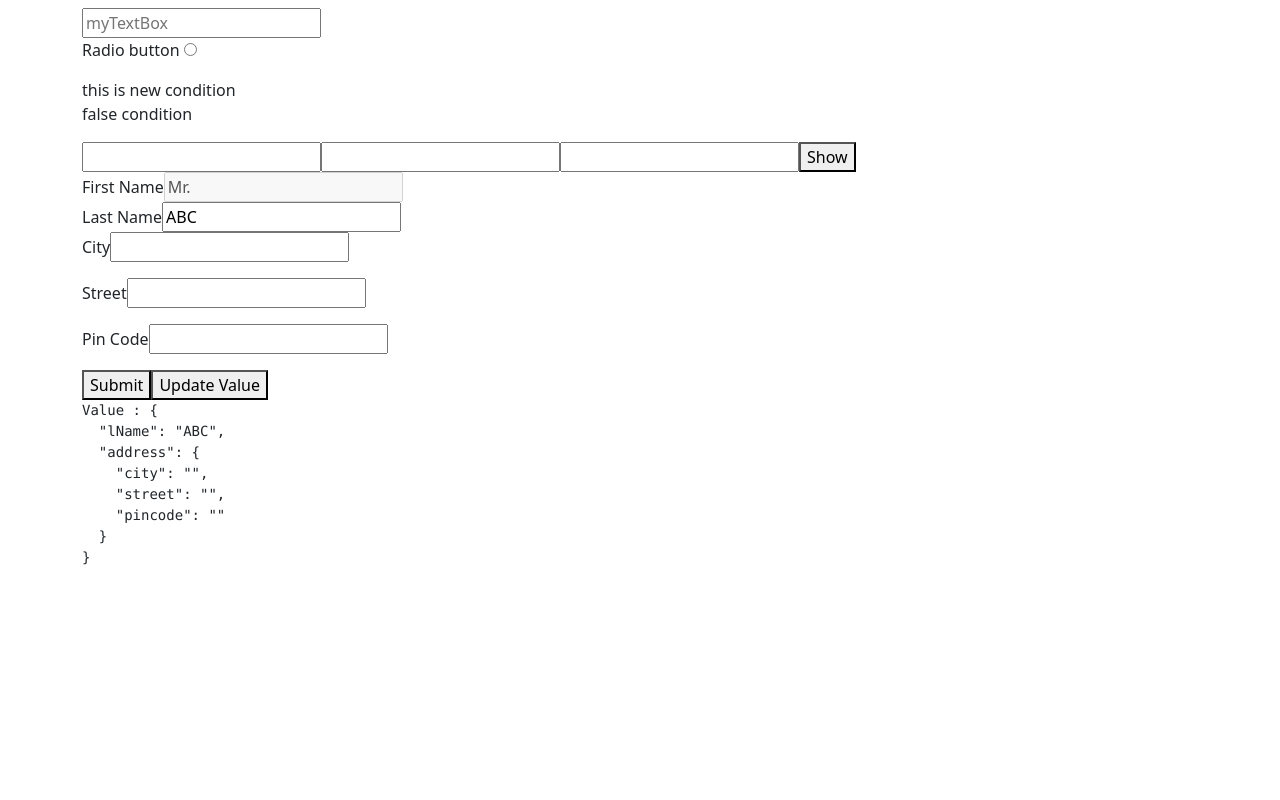
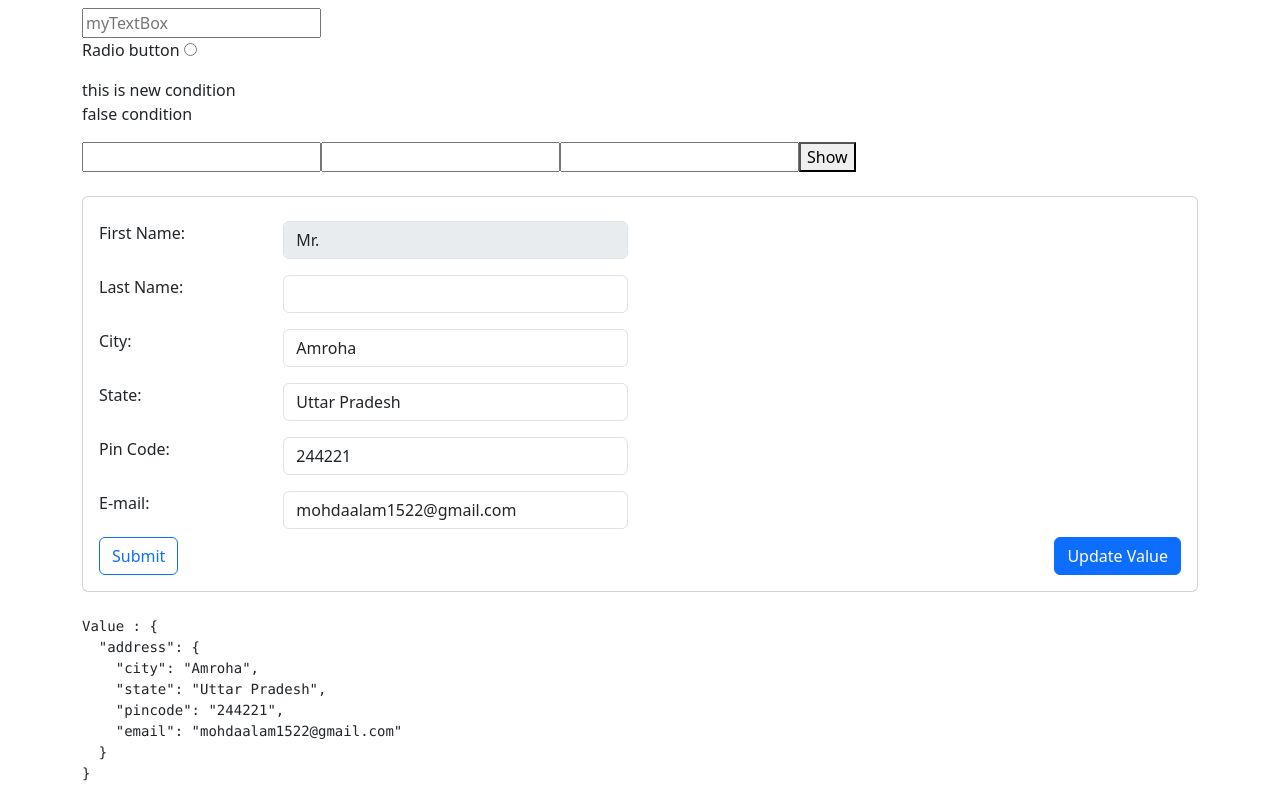
Before and after one commit to Mohdaalam1522/angular-ux, an Angular app: page / in a window 1280 px wide. Shown: the part 2738-3538 px from the top of the page. Before the commit the page ends 3322 px from the top, so only its background shows below. Built offline with nearby package versions, Linux system fonts and the light colour scheme.

Commit message:
Angular Form Validation

```diff
--- a/src/app/app.component.css
+++ b/src/app/app.component.css
@@ -1,3 +1,10 @@
 body{
     color:red;
 }
+
+.input-error {
+    border: red 1px solid;
+}
+.input-error-blue{
+    border: blue 1px solid;
+}
--- a/src/app/app.component.html
+++ b/src/app/app.component.html
@@ -1,4 +1,3 @@
-
 <div class="container">
     <label for="customRange1" class="form-label">Example range</label>
     <input type="range" class="form-range" id="customRange1">
@@ -23,41 +22,85 @@
     <button [disabled]="false">I am disabled</button>
     <div>Data from Child component: {{dataFromParent | json}}</div>
     <div>Data from Grand Child: {{myGrandChildData}}</div>
-<app-my-child [parent]="myName"[child]="childName" [mychild]="myParent" (myCustomersData)="myChildData($event)"  (myToggleFlag)="toggleData($event)" (mybuttonflag)="data($event)" (myText)="text($event)" (myCustomersName)="class($event)" (myChildParent) ="parentData($event)" (myChildOut)="datachild($event)" (dataFromGrandChild)="grandChildData($event)"></app-my-child>
+    <app-my-child [parent]="myName" [child]="childName" [mychild]="myParent" (myCustomersData)="myChildData($event)"
+        (myToggleFlag)="toggleData($event)" (mybuttonflag)="data($event)" (myText)="text($event)"
+        (myCustomersName)="class($event)" (myChildParent)="parentData($event)" (myChildOut)="datachild($event)"
+        (dataFromGrandChild)="grandChildData($event)"></app-my-child>
     <button [disabled]="myGrandChildData" class="btn btn-outline-primary mx-2"> disableBtn</button>
     {{ 2 | pipe:10 }}
     <app-my-child (myCustomersData)="myChildData($event)"></app-my-child>
 
+    <div class="card my-4">
+        <div class="card-body">
+            <form #myTemplate="ngForm" (ngSubmit)="onSubmit(myTemplate)">
+                <div class="row py-2">
+                    <div class="col-md-2">
+                        <label for="fName">First Name:</label>
+                    </div>
+                    <div class="col-md-4">
+                        <input class="form-control" type="text" id="fName" name="fName" [(ngModel)]="formValue.fName"
+                            required maxlength="5" disabled="">
+                    </div>
 
-    <form #myTemplate="ngForm" (ngSubmit)="onSubmit(myTemplate)">
-        <div>
-            <label for="fName">First Name</label>
-            <input type="text" id="fName" name="fName" [(ngModel)]="formValue.fName" required maxlength="5" disabled="">
+
                 </div>
-        <div>
-            <label for="lName">Last Name</label>
-            <input type="text" id="lName" name="lName" [(ngModel)]="formValue.lName" required>
+                <div class="row py-2">
+                    <div class="col-md-2">
+                        <label for="lName">Last Name:</label>
+                    </div>
+                    <div class="col-md-4">
+                        <input class="form-control"
+                            [ngClass]="{'input-error-blue': (myTemplate.submitted) && email.errors && email.errors['required']}"
+                            type="text" id="lName" name="lName" [(ngModel)]="formValue.lName" #lName="ngModel" required>
+                        <span class="text-danger"
+                            *ngIf="(myTemplate.submitted) && lName.errors && lName.errors['required']">
+                            Last Name is required.
+                        </span>
+                    </div>
                 </div>
                 <div ngModelGroup="address">
-
-            <p>
-              <label for="city">City</label>
-              <input type="text" name="city" ngModel>
-            </p>
-
-            <p>
-              <label for="street">Street</label>
-              <input type="text" name="street" ngModel>
-            </p>
-            <p>
-              <label for="pincode">Pin Code</label>
-              <input type="text" name="pincode" ngModel>
-            </p>
-
+                    <div class="row py-2">
+                        <div class="col-md-2">
+                            <label for="city">City:</label>
                         </div>
-        <button type="submit" [disabled]="!myTemplate.valid">Submit</button>
-        <button type="button" (click)="updateValue()">Update Value</button>
-
+                        <div class="col-md-4">
+                            <input class="form-control" type="text" name="city" [(ngModel)]="formValue.City" required>
+                        </div>
+                    </div>
+                    <div class="row py-2">
+                        <div class="col-md-2">
+                            <label for="state">State:</label>
+                        </div>
+                        <div class="col-md-4">
+                            <input class="form-control" type="text" name="state" [(ngModel)]="formValue.state">
+                        </div>
+                    </div>
+                    <div class="row py-2">
+                        <div class="col-md-2">
+                            <label for="pincode">Pin Code:</label>
+                        </div>
+                        <div class="col-md-4">
+                            <input class="form-control" type="text" name="pincode" [(ngModel)]="formValue.pincode">
+                        </div>
+                    </div>
+                    <div class="row py-2">
+                        <div class="col-md-2">
+                            <label for="email">E-mail:</label>
+                        </div>
+                        <div class="col-md-4">
+                            <input class="form-control"
+                                [ngClass]="{'input-error': (myTemplate.submitted) && email.errors && email.errors['required']}"
+                                type="email" name="email" [(ngModel)]="formValue.email" #email="ngModel" required>
+                            <span class="text-danger"
+                                *ngIf="(myTemplate.submitted) && email.errors && email.errors['required']">
+                                Email is required.
+                            </span>
+                        </div>
+                    </div>
+                </div>
+                <button type="submit" class="btn btn-outline-primary float-start">Submit</button>
+                <button type="button" class="btn btn-primary float-end" (click)="updateValue()">Update Value</button>
             </form>
-
+        </div>
+    </div>
     <pre>Value : {{myTemplate .value | json }} </pre>
--- a/src/app/app.component.ts
+++ b/src/app/app.component.ts
@@ -7,7 +7,7 @@ import { NgForm } from '@angular/forms';
   templateUrl: './app.component.html',
   styleUrls: ['./app.component.css']
 })
-export class AppComponent  implements OnInit{
+export class AppComponent implements OnInit {
   myParent: string = "data Transfer From Parent To child";
   title = 'mytestAalam';
   myName: string = 'Aalam from parent';
@@ -21,7 +21,7 @@ export class AppComponent  implements OnInit{
   dataFromChild: string | undefined;
   Data: string | undefined;
   myGrandChildData: string | undefined;
-  formValue:any = {}
+  formValue: any = {}
   @ViewChild('myTemplate') myTemplateForm: NgForm | undefined;
   myChildData(msg: Customer[]) {
     console.log(msg);
@@ -65,7 +65,12 @@ export class AppComponent  implements OnInit{
 
     this.formValue = {
       fName: 'Mr.',
-      lName: 'ABC'
+
+      City: 'Amroha',
+      state: 'Uttar Pradesh',
+      pincode: '244221',
+      email: 'mohdaalam1522@gmail.com'
+
     }
   }
 
@@ -83,7 +88,12 @@ export class AppComponent  implements OnInit{
 
   ngAfterViewInit() {
     console.log("AppComponent:AfterViewInit");
-    this.myTemplateForm?.control.patchValue({fName: 'aa'})
+    this.myTemplateForm?.control.patchValue({ fName: 'aa' })
+    this.myTemplateForm?.control.patchValue({ lName: 'aa' })
+    this.myTemplateForm?.control.patchValue({ City: 'a' })
+    this.myTemplateForm?.control.patchValue({ state: 'b' })
+    this.myTemplateForm?.control.patchValue({ pincode: 'c' })
+    this.myTemplateForm?.control.patchValue({ email: 'd' })
   }
 
   ngAfterViewChecked() {
@@ -99,14 +109,14 @@ export class AppComponent  implements OnInit{
     console.log(contactForm.value);
   }
 
-  updateValue(){
-    let obj = {
-      firstname: "Rahul",
-      lastname: "Dravid",
-      email: "rahul@gmail.com",
-    };
-    if(this.myTemplateForm)
-     this.myTemplateForm.control.patchValue(obj);
+  updateValue() {
+    this.formValue = {
+      fName: 'Mr. Updated',
+      lName: 'ABC Updated',
+      City: 'Amroha updated',
+      state: 'Uttar Pradesh updated',
+      pincode: '123456',
+      email: 'updated@gmail.com'
+    }
   }
-
 }
```
Lines whose indentation alone changed are shown as unchanged.
